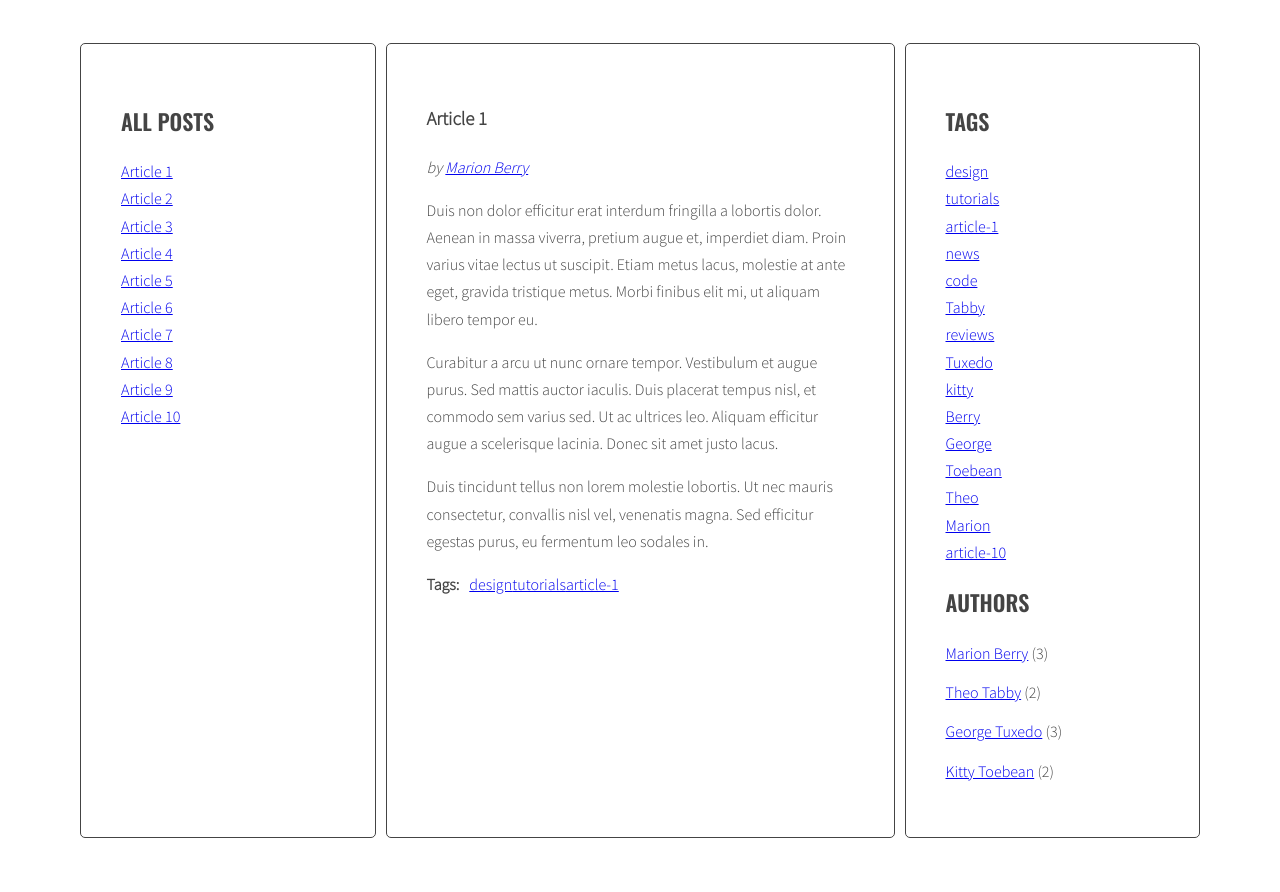
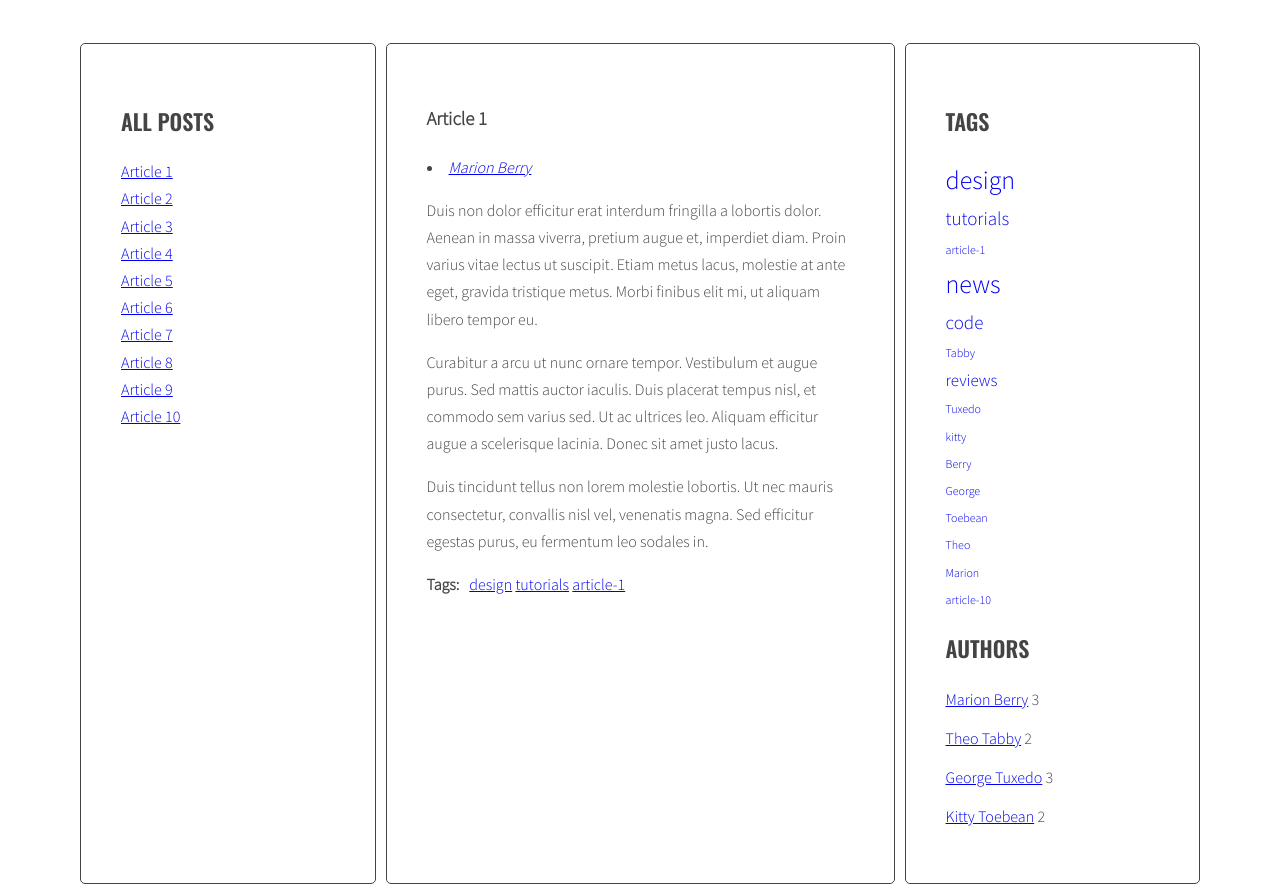
Before and after one commit to SzymonRosinski90/javascript-blog, a website: page index.html in a window 1280 px wide. Shown: the part 200-1092 px from the top of the page. Before the commit the page ends 1046 px from the top, so only its background shows below. Drawn offline with nearby package versions, Linux system fonts and the light colour scheme.

Commit message:
add handlers js and html

```diff
--- a/index.html
+++ b/index.html
@@ -182,49 +182,42 @@
                 <aside class="sidebar">
                   <h2 class="section-title">Tags</h2>
                   <ul class="list tags">
-                    <li><a href="#tag-design">design</a> <span>(6)</span></li>
-                    <li><a href="#tag-code">code</a> <span>(5)</span></li>
-                    <li><a href="#tag-tutorials">tutorials</a> <span>(4)</span></li>
-                    <li><a href="#tag-reviews">reviews</a> <span>(4)</span></li>
-                    <li><a href="#tag-news">news</a> <span>(6)</span></li>
-                    <li><a href="#tag-George">George</a> <span>(1)</span></li>
-                    <li><a href="#tag-Tuxedo">Tuxedo</a> <span>(1)</span></li>
-                    <li><a href="#tag-Kitty">Kitty</a> <span>(1)</span></li>
-                    <li><a href="#tag-Toebean">Toebean</a> <span>(1)</span></li>
-                    <li><a href="#tag-Theo">Theo</a> <span>(1)</span><li>
-                    <li><a href="#tag-Tabby">Tabby</a> <span>(1)</span></li>
-                    <li><a href="#tag-Marion">Marion</a> <span>(1)</span></li>
-                    <li><a href="#tag-Berry">Berry</a> <span>(1)</span></li>
-                    <li><a href="#tag-article-1">article-1</a> <span>(1)</span></li>
-                    <li><a href="#tag-article-10">article-10</a> <span>(1)</span></li>
+
                   </ul>
                   <h2 class="section-title">Authors</h2>
                   <ul class="list authors">
-                    <li>
-                        <a href="#author-Kitty Toebean">
-                        <span class="author-name">Kitty Toebean</span>
-                      </a>
-                    </li>
-                    <li>
-                      <a href="#author-Theo Tabby">
-                        <span class="author-name">Theo Tabby</span>
-                      </a>
-                    </li>
-                    <li>
-                      <a href="#author-George Tuxedo">
-                        <span class="author-name">George Tuxedo</span>
-                      </a>
-                    </li>
-                    <li>
-                      <a href="#author-Marion Berry">
-                        <span class="author-name">Marion Berry</span>
-                      </a>
-                    </li>
+
                   </ul>
                 </aside>
               </main>
             </div>
         </div>
         <script src="js/script.js"></script>
-    </body>
+        <script id="template-article-link" type="text/x-handlebars-template">
+          <li><a href="#{{ id }}"><span>{{ title }}</span></a></li>
+        </script>
+
+        <script id="template-tag-link" type="text/x-handlebars-template">
+          <li><a href="#tag-{{ id }}"><span>{{ title }}</span></a></li>
+        </script>
+
+        <script id="template-author-link" type="text/x-handlebars-template">
+          <li><a href="#author-{{ id }}"><span>{{ title }}</span></a></li>
+        </script>
+
+        <script id="template-tag-cloud-link" type="text/x-handlebars-template">
+          {{#each tags}}
+          <li><a class="{{className}}" href="#tag-{{ tag }}">{{ tag }}</a></li>
+          {{/each}}
+        </script>
+
+        <script id="template-author-right-link" type="text/x-handlebars-template">
+          {{#each authors}}
+          <li><a class="{{ className }}" href="#author-{{author}}">{{author}}</a> {{count}}</li>
+          {{/each}}
+        </script>
+
+        <script src="https://cdnjs.cloudflare.com/ajax/libs/handlebars.js/4.1.0/handlebars.min.js"></script>
+        <script src="js/script.js"></script>
+  </body>
 </html>
--- a/js/script.js
+++ b/js/script.js
@@ -1,12 +1,28 @@
 {
   'use strict';
+
+  const templates = {
+    articleLink: Handlebars.compile(document.querySelector('#template-article-link').innerHTML),
+    tagLink: Handlebars.compile(document.querySelector('#template-tag-link').innerHTML),
+    authorLink: Handlebars.compile(document.querySelector('#template-author-link').innerHTML),
+    tagCloudLink: Handlebars.compile(document.querySelector('#template-tag-cloud-link').innerHTML),
+    authorRightLink: Handlebars.compile(document.querySelector('#template-author-right-link').innerHTML)
+  };
+    const optArticleSelector = '.post',
+    optTitleSelector = '.post-title',
+    optTitleListSelector = '.titles',
+    optArticleTagsSelector = '.post-tags .list',
+    optArticleAuthorSelector = '.post-author',
+    optTagListSelector = '.tags.list',
+    optCloudClassCount = 5,
+    optCloudClassPrefix = 'tag-size-',
+    optAuthorsListSelector = '.list.authors';
 
   const titleClickHandler = function(event) {
     event.preventDefault();
     const clickedElement = this;
     console.log('Link was clicked!');
     console.log(event);
-
     /* [DONE] remove class'active' from all article links */
     const activeLinks = document.querySelectorAll('.titles a.active');
 
@@ -41,16 +57,6 @@
     link.addEventListener('click', titleClickHandler);
   }
 
-  const optArticleSelector = '.post',
-    optTitleSelector = '.post-title',
-    optTitleListSelector = '.titles',
-    optArticleTagsSelector = '.post-tags .list',
-    optArticleAuthorSelector = '.post-author',
-    // optTagListSelector = '.tags.list',
-    optCloudClassCount = 5,
-    optCloudClassPrefix = 'tag-size-',
-    optAuthorsListSelector = '.list.authors';
-
   const generateTitleLinks = function(customSelector = '') {
 
     /* remove contents of titleList */
@@ -70,8 +76,10 @@
       const articleTitle = article.querySelector(optTitleSelector).innerHTML;
 
       /* get the title from the title element */
-      const linkHTML = '<li><a href="#' + articleId + '"><span>' + articleTitle + '</span></a></li>';
-
+      //const linkHTML = '<li><a href="#' + articleId + '"><span>' + articleTitle + '</span></a></li>';
+      const linkHTMLData = {id: articleId, title: articleTitle};
+      const linkHTML = templates.articleLink(linkHTMLData);
+      titleList.innerHTML = titleList.innerHTML + linkHTML;
       /* create HTML of the link */
       html = html + linkHTML;
     }
@@ -84,6 +92,7 @@
     }
   };
   generateTitleLinks();
+
   const calculateTagsParams = function(tags) {
     const params = {
       max: 0,
@@ -111,6 +120,7 @@
 
     return optCloudClassPrefix + classNumber;
   };
+
   const generateTags = function() {
   /* [NEW] create a new variable allTags with an empty array */
     let allTags = {};
@@ -136,8 +146,11 @@
       /* START LOOP: for each tag */
       for(let tag of articleTagsArray){
       /* generate HTML of the link */
-        const linkHTML = '<li><a href="#tag-' + tag + '">' + tag + '</a></li>';
-        console.log(linkHTML);
+        //const linkHTML = '<li><a href="#tag-' + tag + '">' + tag + '</a></li>';
+        //console.log(linkHTML);
+        const linkHTMLData = { id: tag, title: tag };
+        const linkHTML = templates.tagLink(linkHTMLData);
+        tagWrapper.innerHTML = tagWrapper.innerHTML + linkHTML;
         /* add generated code to html variable */
         html = html + linkHTML;
         /* [NEW] check if this link is NOT already in allTags */
@@ -155,36 +168,49 @@
     }
     /* [NEW] find list of tags in right column */
     const tagList = document.querySelector('.tags');
+
     /* [NEW] create variable for all links HTML code */
     const tagsParams = calculateTagsParams(allTags);
     console.log('tagsParams:', tagsParams);
-    let allTagsHTML = '';
-
+    //let allTagsHTML = '';
+    const allTagsData = {tags:[]};
     /* [NEW] START LOOP: for each tag in allTags: */
     for(let tag in allTags){
       /* [NEW] generate code of a link and add it to allTagsHTML */
-      const tagClass = calculateTagClass(allTags[tag], tagsParams);
-      allTagsHTML += `<li><a href="#tag-${tag}" class="${tagClass}">${tag}</a></li>`;
+      //const tagClass = calculateTagClass(allTags[tag], tagsParams);
+      //allTagsHTML += `<li><a href="#tag-${tag}" class="${tagClass}">${tag}</a></li>`;
+      allTagsData.tags.push({
+        tag: tag,
+        count: allTags[tag],
+        className: calculateTagClass(allTags[tag], tagsParams)
+      });
     }
     /* [NEW] END LOOP: for each tag in allTags: */
 
     /*[NEW] add HTML from allTagsHTML to tagList */
-    tagList.innerHTML = allTagsHTML;
+    //tagList.innerHTML = allTagsHTML;
+    tagList.innerHTML = templates.tagCloudLink(allTagsData);
   };
 
   generateTags();
+
+
   const tagClickHandler = function(event) {
     /* prevent default action for this event */
     event.preventDefault();
 
     /* make new constant named "clickedElement" and give it the value of "this" */
     const clickedElement = this;
+
     /* make a new constant "href" and read the attribute "href" of the clicked element */
     const href = clickedElement.getAttribute('href');
+
     /* make a new constant "tag" and extract tag from the "href" constant */
     const tag = href.replace('#tag-', '');
+
     /* find all tag links with class active */
     const activeTagLinks = document.querySelectorAll('a.active[href^="#tag-"]');
+
     /* START LOOP: for each active tag link */
     for(let activeTagLink of activeTagLinks){
     /* remove class active */
@@ -213,6 +239,7 @@
     /* END LOOP: for each link */
     }
   };
+
   addClickListenersToTags();
 
   const generateAuthors = function(){
@@ -229,7 +256,10 @@
       /* get tags from data-author attribute */
       const tagAuthor = article.getAttribute('data-author');
       /* generate HTML of the link */
-      const linkHTML = 'by ' + '<a href="#author-' + tagAuthor + '">' + tagAuthor + '</a>';
+      //const linkHTML = 'by ' + '<a href="#author-' + tagAuthor + '">' + tagAuthor + '</a>';
+      const linkHTMLData = { id: tagAuthor, title: tagAuthor };
+      const linkHTML = templates.authorLink(linkHTMLData);
+      authorWrapper.innerHTML = authorWrapper.innerHTML + linkHTML;
       /* add generated code to html variable */
       html = html + linkHTML;
       /* [NEW] check if this link is NOT already in allTags */
@@ -239,22 +269,29 @@
         allAuthors[tagAuthor] ++;
       }
       /* insert HTML of all the links into the tags wrapper */
-      authorWrapper.innerHTML = html;
+      //authorWrapper.innerHTML = html;
     /* END LOOP: for every article: */
     }
     /* [NEW] find wrapper for authors in the right column */
     const authorsList = document.querySelector(optAuthorsListSelector);
     /*creater variable for all authorHTML */
     let html = '';
+    const allAuthorsData = {authors: []};
     /* START LOOP for each articleAuthor in allAuthors */
-    for(let articleAuthor in allAuthors){
+    for(let author in allAuthors){
       /* generate code of a link and add it to allAuthorHTML */
-      const authorLinkHTML = `<li><a href=#author-${articleAuthor}>${articleAuthor}</a> (${allAuthors[articleAuthor]})</li>`;
+      //const authorLinkHTML = `<li><a href=#author-${articleAuthor}>${articleAuthor}</a> (${allAuthors[articleAuthor]})</li>`;
+      allAuthorsData.authors.push({
+        author: author,
+        count: allAuthors[author],
+      });
+     //const authorLinkHTML = templates.authorRightLink(authorLinkHTMLData);
       /* insert authorLinkHTML into authorsRightWrapper */
-      html = html +authorLinkHTML;
+      //html = html + authorLinkHTML;
     /* END LOOP */
     }
-    authorsList.innerHTML = html;
+    //authorsList.innerHTML = templates.authorRightLink(allAuthorsData);
+    authorsList.innerHTML = templates.authorRightLink(allAuthorsData);
   };
   generateAuthors();
 
@@ -264,12 +301,16 @@
 
     /* make new constant named "clickedElement" and give it the value of "this" */
     const clickedElement = this;
+
     /* make a new constant "href" and read the attribute "href" of the clicked element */
     const href = clickedElement.getAttribute('href');
+
     /* make a new constant "tag" and extract tag from the "href" constant */
     const tag = href.replace('#author-', '');
+
     /* find all tag links with class active */
     const activeAuthorLinks = document.querySelectorAll('a.active[href^="#author-"]');
+
     /* START LOOP: for each active tag link */
     for(let activeAuthorLink of activeAuthorLinks){
     /* remove class active */
@@ -287,6 +328,7 @@
     /* execute function "generateTitleLinks" with article selector as argument */
     generateTitleLinks('[data-author="' + tag + '"]');
   };
+
   const addClickListenersToAuthors = function(){
   /* find all links to tags */
     const linkAuthors = document.querySelectorAll('a[href^="#author-"]');
--- a/package.json
+++ b/package.json
@@ -12,7 +12,7 @@
     "test:html": "html-validate *.html",
     "test:js": "eslint js/",
     "test:scss": "stylelint sass/",
-    "build": "npm-run-all build:* test",
+     "build": "npm-run-all build:* test",
     "build:sass": "node-sass --output-style compact -o css sass",
     "build:autoprefixer": "autoprefixer-cli css/style.css",
     "build-dev": "npm-run-all build-dev:sass build:autoprefixer",
--- a/sass/style.scss
+++ b/sass/style.scss
@@ -118,9 +118,12 @@ body {
 .post-tags {
   display: flex;
 
+
   p {
-    margin: 0 10px 0 0;
+    margin: 0px 10px 0 0;
   }
+posts, data-tags {
+  margin-right: 5px;
 }
 /* List tags */
 
@@ -145,5 +148,5 @@ body {
   text-decoration: none;
 }
 .list.tags li {
-  display: inline-block;
+  display: column;
 }
```
Also changed, not shown: .eslintrc.json, css/style.css, 1 other file.
